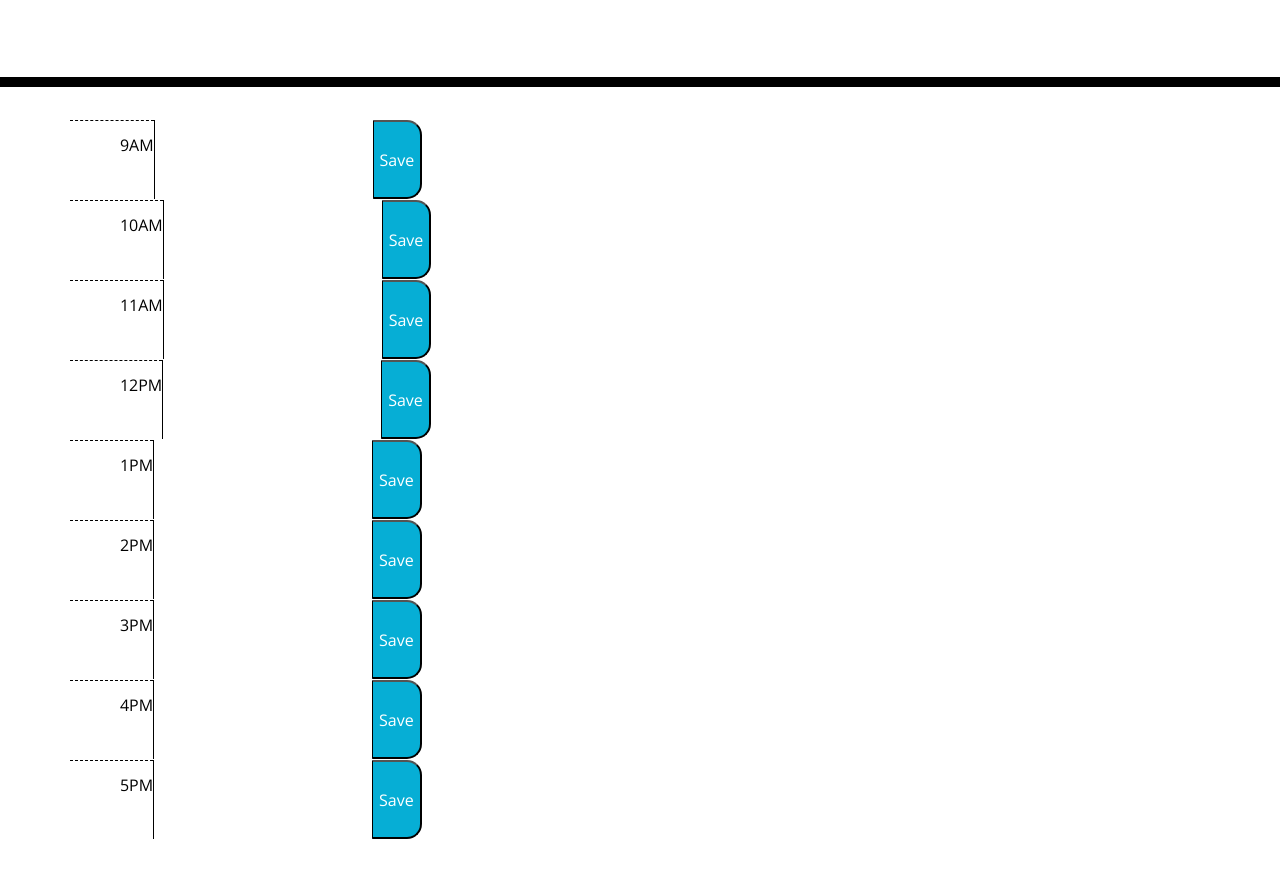
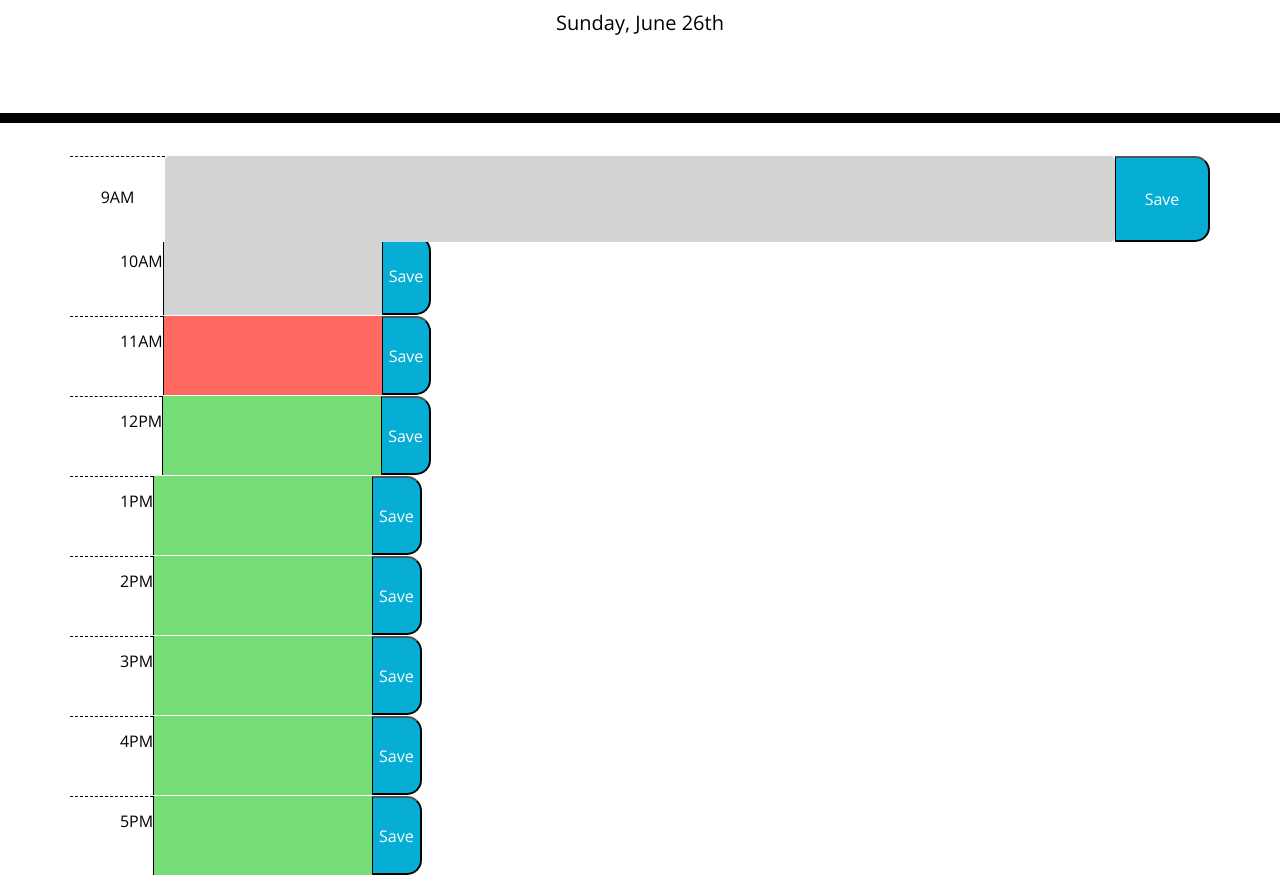
Before and after one commit to Artur0705/W5-Challenge-Work-Day--Scheduler, a plain HTML site: page index.html in a window 1280 px wide. Shown: the part 181-1056 px from the top of the page. Before the commit the page ends 1020 px from the top, so only its background shows below. Drawn offline with nearby package versions, Linux system fonts and the light colour scheme.

Commit message:
Fixed js functionality on hour status check

```diff
--- a/assets/js/script.js
+++ b/assets/js/script.js
@@ -1,4 +1,4 @@
-// Showing current date using moment
+// Variable's start
 var workHours = [
   "09am",
   "10am",
@@ -10,12 +10,20 @@ var workHours = [
   "04pm",
   "05pm",
 ];
-var today = moment().format("H")
+var today = moment();
 var hourFormat = "hha";
 var currentHour = today.format(hourFormat);
 var currentDay = today.format("dddd, MMMM Do");
+var futureWorkHours = workHours.slice(
+  workHours.indexOf(currentHour) + 1,
+  workHours.length
+);
+// Variable's end
 
+// Set current Day
 $("#currentDay").text(currentDay);
+
+// Creating a loop to check work hours status and values
 
 for (var i = 0; i <= workHours.length; i++) {
   var hour = workHours[i];
@@ -26,25 +34,29 @@ for (var i = 0; i <= workHours.length; i++) {
     textarea.val(hourValue);
   }
 
-  var futureWorkHours = workHours.slice(workHours.indexOf(currentHour) + 1, workHours.length)
-  var isFuture = futureWorkHours.includes(hour)
+  var isFuture =
+    futureWorkHours.includes(hour) && workHours.includes(currentHour);
   var isPresent = hour === currentHour;
 
   if (isFuture) {
-    textarea.attr("class", "future");
+    textarea.addClass("future");
   } else if (isPresent) {
-    textarea.attr("class", "present");
+    textarea.addClass("present");
   } else {
-    textarea.attr("class", "past");
+    textarea.addClass("past");
   }
 }
 
+// Create a function to save a value
 function onSave(hour) {
   var hourValue = $("#" + hour + "-textarea").val();
-  localStorage.setItem(hour, hourValue);
 
-//   if(!$("#messageBox")) {
-//     var messageBox = "<div id='messageBox'>Saved to local storage</div>"
-//     $("#container").append(messageBox)
-//   }
-// }
+  if (hourValue.trim()) {
+    localStorage.setItem(hour, hourValue);
+
+    if (!$("#messageBox")) {
+      var messageBox = "<div id='messageBox'>Saved to local storage</div>";
+      $("#container").append(messageBox);
+    }
+  }
+}
--- a/index.html
+++ b/index.html
@@ -30,73 +30,73 @@
     </header>
     <div id="container" class="container">
       <!-- Timeblocks go here -->
-      <ul class="list-group">
+      <div class="time-block">
 
-        <li id="09am" class="row">
-          <div class="hour">
+        <div id="09am" class="row">
+          <div class="col-1 hour">
             9AM
           </div>
-          <textarea class="" name="9 AM" id="09am-textarea" rows="3"></textarea>
-          <button onclick="onSave('09am')" class="saveBtn">Save</button>
-        </li>
-        <li id="10am" class="row">
+          <textarea class="form-control col-10 description" name="9 AM" id="09am-textarea" rows="3"></textarea>
+          <button onclick="onSave('09am')" class="col-1 saveBtn">Save</button>
+        </div>
+        <div id="10am" class="row">
           <div class="hour">
             10AM
           </div>
           <textarea class="" name="10 AM" id="10am-textarea" rows="3"></textarea>
           <button onclick="onSave('10am')" class="saveBtn">Save</button>
-        </li>
-        <li id="11am" class="row">
+        </div>
+        <div id="11am" class="row">
           <div class="hour">
             11AM
           </div>
           <textarea class="" name="11 AM" id="11am-textarea" rows="3"></textarea>
           <button onclick="onSave('11am')" class="saveBtn">Save</button>
-        </li>
-        <li id="12pm" class="row">
+        </div>
+        <div id="12pm" class="row">
           <div class="hour">
             12PM
           </div>
           <textarea class="" name="12 PM" id="12pm-textarea" rows="3"></textarea>
           <button onclick="onSave('12pm')" class="saveBtn">Save</button>
-        </li>
-        <li id="01pm" class="row">
+        </div>
+        <div id="01pm" class="row">
           <div class="hour">
             1PM
           </div>
           <textarea class="" name="01 PM" id="01pm-textarea" rows="3"></textarea>
           <button onclick="onSave('01pm')" class="saveBtn">Save</button>
-        </li>
-        <li id="02pm" class="row">
+        </div>
+        <div id="02pm" class="row">
           <div class="hour">
             2PM
           </div>
           <textarea class="" name="02 PM" id="02pm-textarea" rows="3"></textarea>
           <button onclick="onSave('02pm')" class="saveBtn">Save</button>
-        </li>
-        <li id="03pm" class="row">
+        </div>
+        <div id="03pm" class="row">
           <div class="hour">
             3PM
           </div>
           <textarea class="" name="03 PM" id="03pm-textarea" rows="3"></textarea>
           <button onclick="onSave('03pm')" class="saveBtn">Save</button>
-        </li>
-        <li id="04pm" class="row">
+        </div>
+        <div id="04pm" class="row">
           <div class="hour">
             4PM
           </div>
           <textarea class="" name="04 PM" id="04pm-textarea" rows="3"></textarea>
           <button onclick="onSave('04pm')" class="saveBtn">Save</button>
-        </li>
-        <li id="05pm" class="row">
+        </div>
+        <div id="05pm" class="row">
           <div class="hour">
             5PM
           </div>
           <textarea class="" name="05 PM" id="05pm-textarea" rows="3"></textarea>
           <button onclick="onSave('05pm')" class="saveBtn">Save</button>
-        </li>
+        </div>
 
-      </ul>
+      </div>
     </div>
 
     <script src="https://code.jquery.com/jquery-3.4.1.min.js"></script>
```
